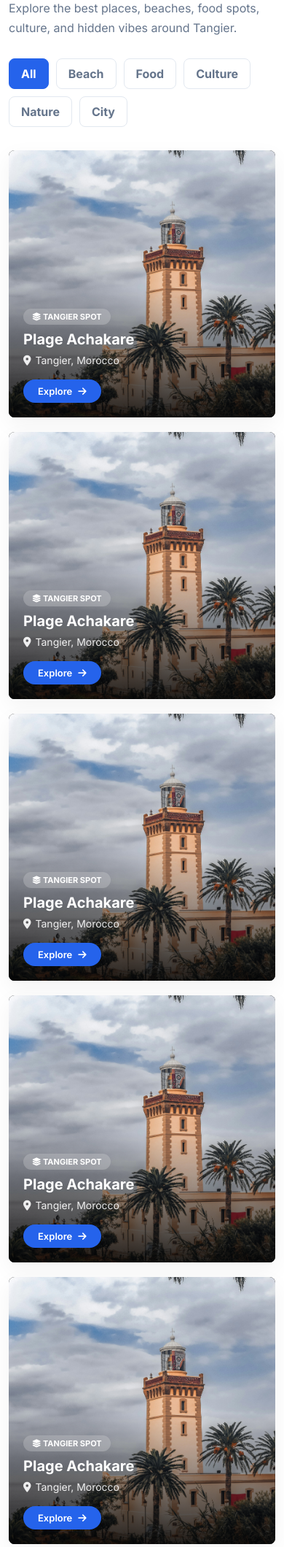
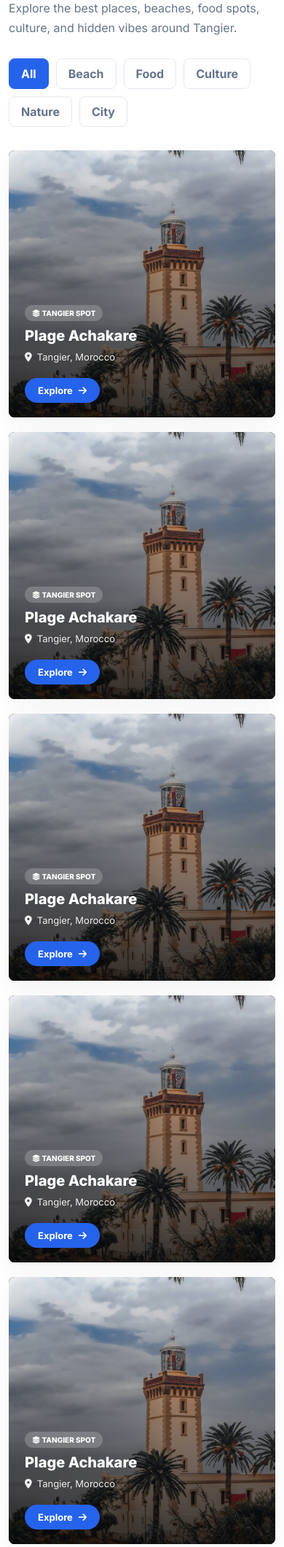
Before and after one commit to Oussama-Ech-charef/Blog_Tanger_vibes, a PHP site: page /pages/explor.php in a window 390 px wide. Shown: the part 170-2290 px from the top of the page at 73% size. Run offline with PHP 8.4, Linux system fonts and the light colour scheme.

Commit message:
🧹 refactor: remove redundant page top margins for header spacing

```diff
--- a/assets/css/detail.css
+++ b/assets/css/detail.css
@@ -1,7 +1,6 @@
 .detail_container {
     width: min(900px, calc(100% - 32px));
     margin: 48px auto;
-    margin-top: 75px;
 }
 
 .detail_category {
--- a/assets/css/explor.css
+++ b/assets/css/explor.css
@@ -2,7 +2,6 @@
     width: min(1180px, calc(100% - 32px));
     max-width: 1200px;
     margin: 48px auto;
-    margin-top: 75px;
 }
 
 .explore_head {
@@ -86,20 +85,37 @@
     transition: 0.5s ease;
 }
 
+.card_place::after {
+    content: "";
+    position: absolute;
+    inset: 0;
+    background: linear-gradient(
+        to top,
+        rgba(0, 0, 0, 0.88) 0%,
+        rgba(0, 0, 0, 0.45) 45%,
+        rgba(0, 0, 0, 0.05) 100%
+    );
+    opacity: 0.9;
+    transition: 0.4s ease;
+}
+
 .card_place:hover img {
-    transform: scale(1.1);
-    filter: brightness(0.6);
+    transform: scale(1.08);
+}
+
+.card_place:hover::after {
+    opacity: 1;
 }
 
 .card_content {
     position: absolute;
     inset: auto 0 0 0;
-    padding: 30px 20px 20px;
-    background: linear-gradient(to top, rgba(0,0,0,0.9), transparent);
+    z-index: 2;
     display: flex;
     flex-direction: column;
-    gap: 8px;
-    transform: translateY(20px);
+    gap: 9px;
+    padding: 34px 22px 20px;
+    transform: translateY(18px);
     opacity: 0;
     transition: 0.4s ease;
 }
@@ -108,49 +124,56 @@
     opacity: 1;
 }
 
-.card_content
-.category {
-    font-size: 11px;
-    font-weight: 700;
+.card_content .category {
+    width: fit-content;
+    padding: 5px 10px;
+    border-radius: 999px;
+    background: rgba(255, 255, 255, 0.2);
     color: #fff;
+    font-size: 10px;
+    font-weight: 800;
     text-transform: uppercase;
-    background: rgba(255, 255, 255, 0.2);
     backdrop-filter: blur(8px);
-    padding: 4px 12px;
-    border-radius: 20px;
-    width: fit-content;
-}
-.card_content
-.title{
-    font-size: 24px;
-    font-weight: 700;
-    color: #fff;
-    margin: 0;
 }
 
-.card_content
-.location {
-    font-size: 14px;
-    color: rgba(255, 255, 255, 0.9);
+.card_content .title {
+    margin: 0;
+    color: #fff;
+    font-size: 22px;
+    font-weight: 800;
+    line-height: 1.15;
+    display: -webkit-box;
+    -webkit-line-clamp: 3;
+    line-clamp: 3;
+    -webkit-box-orient: vertical;
+    overflow: hidden;
+}
+
+.card_content .location {
     display: flex;
     align-items: center;
-    gap: 6px;
+    gap: 7px;
+    color: rgba(255, 255, 255, 0.92);
+    font-size: 13px;
 }
 
-.card_content
-.btn{
-    margin-top: 10px;
+.card_content .btn {
+    display: inline-flex;
+    align-items: center;
+    gap: 8px;
+    width: fit-content;
+    margin-top: 12px;
+    padding: 9px 18px;
+    border-radius: 999px;
     background: var(--color_primary);
     color: #fff;
     font-size: 13px;
-    font-weight: 600;
-    padding: 8px 20px;
-    border-radius: 20px;
-    width: fit-content;
-    display: inline-flex;
-    align-items: center;
-    gap: 8px;
+    font-weight: 700;
     transition: 0.3s ease;
+}
+
+.card_content .btn:hover {
+    background: #1d4ed8;
 }
 
 @media (max-width: 950px) {
@@ -168,7 +191,6 @@
     .card_content {
         transform: translateY(0);
         opacity: 1;
-        background: linear-gradient(to top, rgba(0,0,0,0.85), transparent);
     }
 }
 
```
